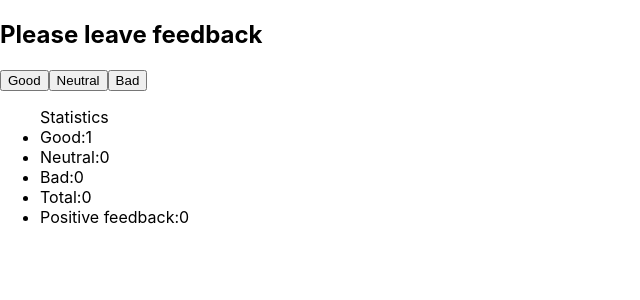
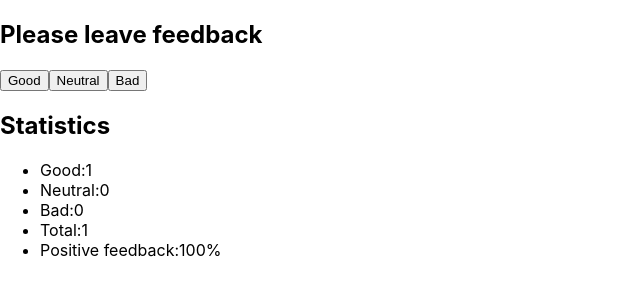
Before and after one commit to NataliyaKulibaba/goit-react-hw-02-feedback, a React (Create React App) app in the folder my-app/: page / in a window 1280 px wide. Both pictures are taken after a click on the button "Good". Shown: the top 300 px of the page, without its empty margins (0-640 px from the left). Built offline with nearby package versions, Linux system fonts and the light colour scheme.

Commit message:
done first part of 1 task

```diff
--- a/my-app/package.json
+++ b/my-app/package.json
@@ -8,6 +8,7 @@
     "@testing-library/react": "^12.1.2",
     "@testing-library/user-event": "^13.5.0",
     "gh-pages": "^3.2.3",
+    "notiflix": "^3.2.4",
     "react": "^17.0.2",
     "react-dom": "^17.0.2",
     "react-scripts": "5.0.0",
--- a/my-app/src/App.js
+++ b/my-app/src/App.js
@@ -1,10 +1,16 @@
 import Feedback from "./components/Feedback"
+import Section from "./components/Section"
 import './App.css';
 
 function App() {
   return (
     <>
-       <Feedback/>
+      <Section title='Please leave feedback'>
+      <Feedback/>
+      </Section>
+
+
+
     </>
   );
 }
--- a/my-app/src/components/Feedback/Feedback.js
+++ b/my-app/src/components/Feedback/Feedback.js
@@ -1,15 +1,18 @@
 import React, {Component} from "react";
 import Statistics from "../Statistics/Statistics";
-import s from './Feedback.module.css';
+import FeedbackOptions from "../FeedbackOptions/FeedbackOptions"
+import Section from "../Section"
+import Notification from "../Notification/Notification";
+
+
+// import s from './Feedback.module.css';
 
 
 class Feedback extends Component {
   state = {
     good: 0,
     neutral: 0,
-    bad: 0,
-    total: 0,
-    positivePersent: 0
+    bad: 0
   }
 
   onGoodBtnClick = () => {
@@ -17,6 +20,7 @@ class Feedback extends Component {
       return {
         good: prevState.good + 1,
       }
+
     })
   }
 
@@ -29,47 +33,59 @@ class Feedback extends Component {
   }
 
   onBadBtnClick = () => {
-    this.setState(prevState => {
+       this.setState(prevState => {
       return {
         bad: prevState.bad +1,
       }
     })
   }
 
-  // countTotalFeedback = () => {
-  //   this.setState(
-  //     console.log(prevState.bad)
-  //    { total: (prevState.bad + prevState.neutral + prevState.good) },
 
-  //   )
-  // }
+
+  countTotalFeedback = () => {
+    const total=this.state.bad + this.state.neutral + this.state.good
+      return total
+  }
 
 
 
+  countPositiveFeedbackPercentage = () => {
+     let positiveFeedback = 0;
 
-  // countPositiveFeedbackPercentage()
+        if (this.state.good >= 1) {
+          positiveFeedback = (this.state.good / (this.state.bad + this.state.neutral + this.state.good)) * 100
+          positiveFeedback = Math.round(positiveFeedback)+"%"
+        }
+
+      return positiveFeedback
+  }
 
 
-render (){
-  return (
-    <div>
-        <h2 className={s.title}> Please leave feedback</h2>
-        <button type="button"onClick={this.onGoodBtnClick} >Good</button>
-        <button type="button"onClick={this.onNeutralBtnClick}>Neutral</button>
-      <button type="button" onClick={this.onBadBtnClick}>Bad</button>
+  render() {
+    return (<>
 
 
-      <Statistics
-        good={this.state.good}
-        neutral={this.state.neutral}
-        bad={this.state.bad}
-        total={this.state.total}
-        positivePersent={this.state.positivePersent}
+        <FeedbackOptions
+        onGoodBtnClick={this.onGoodBtnClick}
+        onNeutralBtnClick={this.onNeutralBtnClick}
+        onBadBtnClick={this.onBadBtnClick}
       />
 
 
+   <Section title = "Statistics">
+      {(this.state.good || this.state.neutral || this.state.bad) ?
+        <Statistics
+          good={this.state.good}
+          neutral={this.state.neutral}
+          bad={this.state.bad}
+          total={this.countTotalFeedback()}
+          positivePersent={this.countPositiveFeedbackPercentage()}
+        />:<Notification message="There is no feedback"/>
 
-    </div>
+      }
+      </Section>
+</>
+
   )
 }}
 
--- /dev/null
+++ b/my-app/src/components/FeedbackOptions/FeedbackOptions.js
@@ -0,0 +1,16 @@
+import React from "react"
+import s from './FeedbackOptions.module.css';
+
+const FeedbackOptions = ({onGoodBtnClick,onNeutralBtnClick, onBadBtnClick }) => {
+  return (  <>
+    <button
+      type="button"
+      className={s.btn}
+      onClick={onGoodBtnClick} >Good</button>
+      <button type="button"onClick={onNeutralBtnClick} >Neutral</button>
+    <button type="button" onClick={onBadBtnClick}>Bad</button>
+    </>
+)
+}
+
+export default FeedbackOptions;
--- /dev/null
+++ b/my-app/src/components/Notification/Notification.js
@@ -0,0 +1,9 @@
+// import { Notify } from 'notiflix/build/notiflix-notify-aio';
+import React from "react"
+
+function Notification({ message }) {
+  return (<p>{message }</p>
+  )
+}
+
+export default Notification;
--- /dev/null
+++ b/my-app/src/components/Section.js
@@ -0,0 +1,17 @@
+import PropTypes from 'prop-types';
+
+import s from './Statistics/Statistics.module.css';
+
+function Section({title, children}) {
+  return <div className={s.section}>
+    {title&&<h2 className={s.title}> {title}</h2>}
+
+   {children}
+  </div>
+}
+
+
+Section.propTypes = {
+  title: PropTypes.string,
+}
+export default Section;
--- a/my-app/src/components/Statistics/Statistics.js
+++ b/my-app/src/components/Statistics/Statistics.js
@@ -1,10 +1,9 @@
 import React from "react"
-
 import s from './Statistics.module.css';
 
 const Statistics = ({good,neutral,bad,total,positivePersent}) => {
 return(
-  <ul>Statistics
+  <ul>
 
     <li className={s.name}>Good:{good}</li>
     <li>Neutral:{neutral}</li>
```
Also changed, not shown: my-app/src/components/FeedbackOptions/FeedbackOptions.module.css (added), 1 other file (tests, documents, lock files or other folders).
